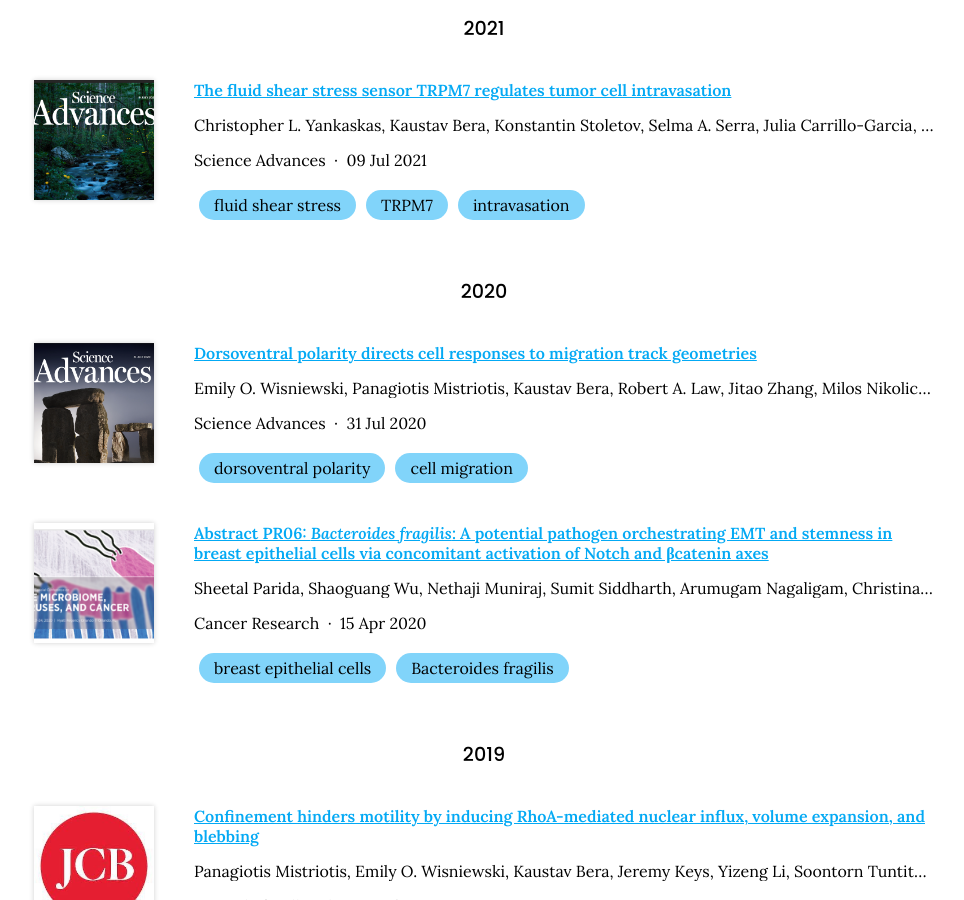
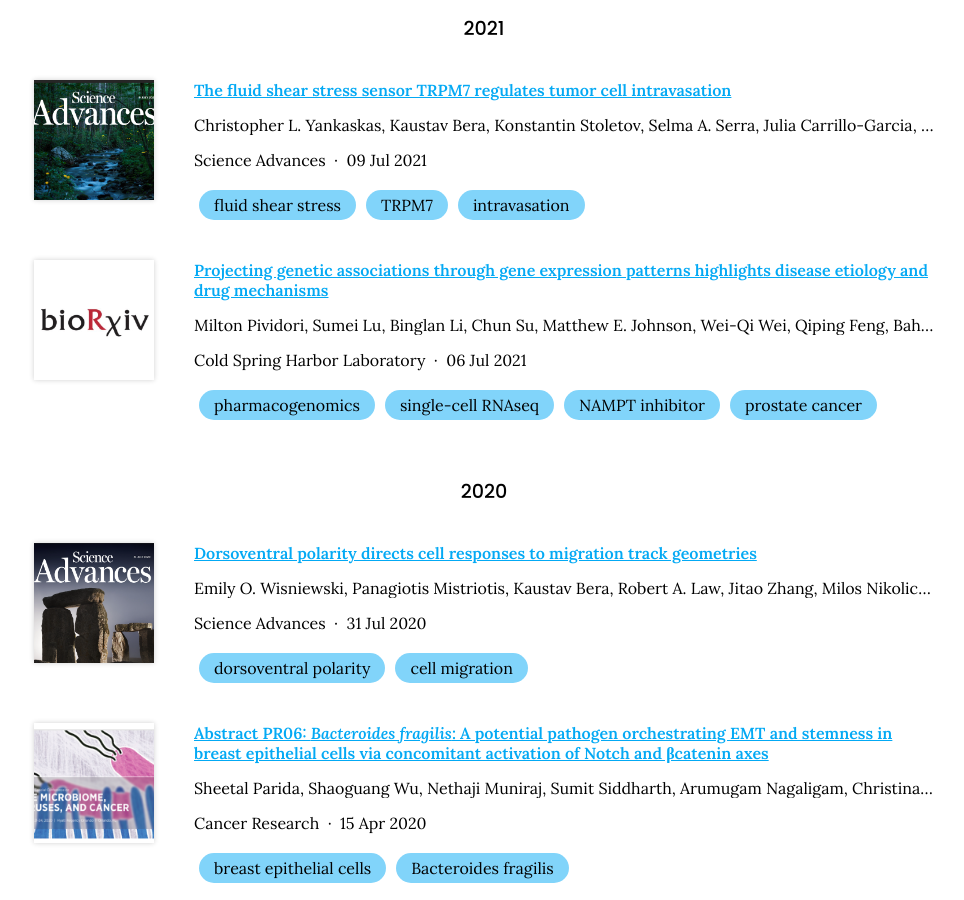
Before and after one commit to mistriotis-lab/mistriotis-lab.github.io, a Jekyll site: the page built from publications/index.md, in a window 1280 px wide and 900 px high, scrolled down 534 px. Shown: the whole window, without its empty margins (156-1120 px from the left). Built offline with Jekyll 4.4.1, drawn with Linux system fonts in a browser that asks for light colours; nearby versions of some CDN libraries.

Commit message:
Generate citations

```diff
--- a/_data/citations.yaml
+++ b/_data/citations.yaml
@@ -26,6 +26,40 @@
   - morphogenesis
   - tissues
   image: images/papers/nature-comm.png
+- id: doi:10.1101/2021.07.05.450786
+  title: Projecting genetic associations through gene expression patterns highlights
+    disease etiology and drug mechanisms
+  authors:
+  - Milton Pividori
+  - Sumei Lu
+  - Binglan Li
+  - Chun Su
+  - Matthew E. Johnson
+  - Wei-Qi Wei
+  - Qiping Feng
+  - Bahram Namjou
+  - Krzysztof Kiryluk
+  - Iftikhar Kullo
+  - Yuan Luo
+  - Blair D. Sullivan
+  - Benjamin F. Voight
+  - Carsten Skarke
+  - Marylyn D. Ritchie
+  - Struan F.A. Grant
+  - Casey S. Greene
+  publisher: Cold Spring Harbor Laboratory
+  date: '2021-07-06'
+  link: https://doi.org/gk9g25
+  image: images/papers/biorxiv.jpg
+  extra-links:
+  - type: preprint
+  - type: biorxiv
+    link: https://www.biorxiv.org/content/10.1101/2022.07.20.500378v1.abstract
+  tags:
+  - pharmacogenomics
+  - single-cell RNAseq
+  - NAMPT inhibitor
+  - prostate cancer
 - id: doi:10.1126/sciadv.abh3457
   title: The fluid shear stress sensor TRPM7 regulates tumor cell intravasation
   authors:
```
